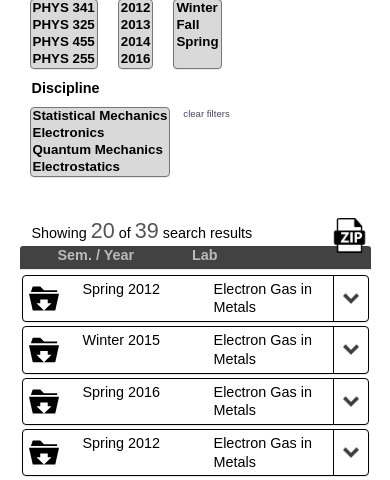
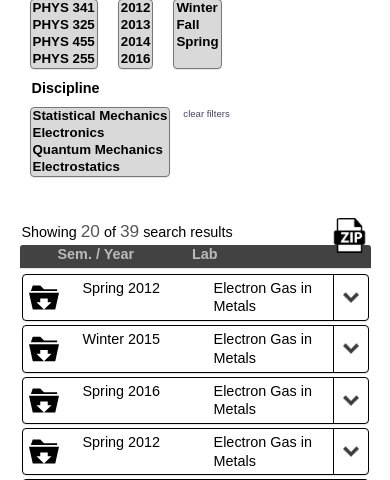
Before and after one commit to pgimby/pjl-web, a PHP site: page / in a window 390 px wide. Shown: the part 529-1009 px from the top of the page. Run offline with PHP 8.4, Linux system fonts and the light colour scheme; some web fonts are replaced.

Commit message:
project done, dumping for storage

```diff
--- a/css/pjl.css
+++ b/css/pjl.css
@@ -290,10 +290,6 @@
     margin: 35px 0;
     max-width: 600px;
 }
-
-/*.filter div {
-	flex: 1;
-}*/
 
 select {
 	width: auto;
@@ -654,6 +650,10 @@
 	border: 2px solid #FFF;
 }
 
+	.staff-mugshot:hover {
+		opacity: .85;
+	}
+
 
 
 
@@ -741,6 +741,13 @@
   		right: -37px;
 	}
 
+	#search-results {
+		margin-left: 0;
+	}
+		#search-results span {
+			font-size: 1.2em;
+		}
+
 	#title {
 		font-size: 1.4em;
 		text-align: center;
@@ -814,6 +821,20 @@
 
 
 
+
+
+
+
+
+
+
+
+/*******************************************************************/
+/*                 STYLING FOR MODAL CONTAINERS                    */
+/*******************************************************************/
+
+
+
 #zip-progress-bar {
 	width: 400px;
 	height: 200px;
--- a/index.html
+++ b/index.html
@@ -70,8 +70,8 @@
         <img style="width: 180px; height:auto" src="./img/definitelynotpeter.jpg"/>
         <img style="width: 180px; height:auto" src="./img/notpeter.jpg"/>
         <img style="width: 180px; height:auto" src="./img/certainlynotpeter.jpg"/></br>
-        <h2 style="margin-bottom: 50px">...we're really weird.</h2>
- -->
+        <h2 style="margin-bottom: 50px">...we're really weird.</h2> -->
+
 
 
         <!-- SEARCH BAR WITH SEARCH HELP DROPDOWN -->
```
Also changed, not shown: js/pjl.js (+5 -2 lines), 1 other file.
